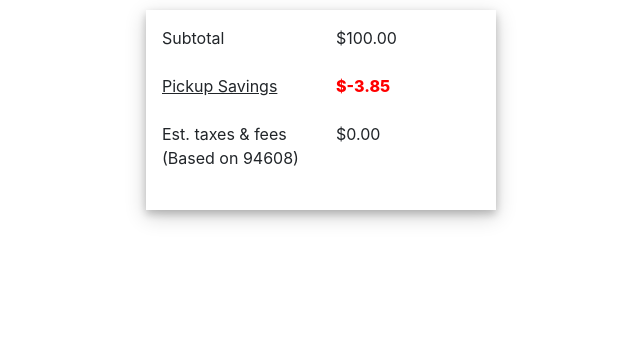
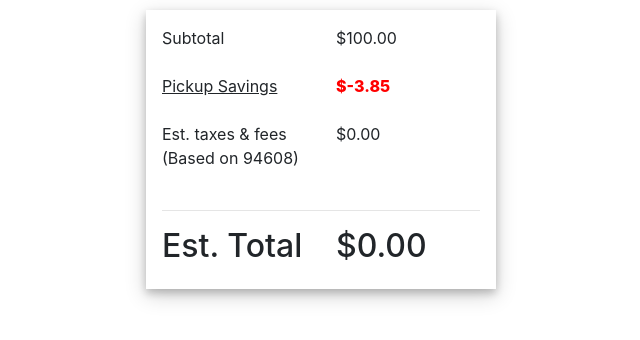
Before and after one commit to EvanReinstein/shopping-cart, a React (Create React App) app: page / in a window 1280 px wide. Shown: the top 340 px of the page, without its empty margins (319-959 px from the left). Built offline with nearby package versions, Linux system fonts and the light colour scheme.

Commit message:
Adds estimated total component

```diff
--- a/src/App.js
+++ b/src/App.js
@@ -5,6 +5,7 @@
 import SubTotal from './components/Subtotal/Subtotal';
 import PickupSavings from './components/PickupSavings/PickupSavings';
 import TaxesFees from './components/TaxesFees/TaxesFees';
+import EstimatedTotal from './components/EstimatedTotal/EstimatedTotal';
 
 // CSS Imports
 import './App.css';
@@ -16,7 +17,8 @@
     this.state = {
       total: 100,
       pickupSavings: -3.85,
-      taxes: 0
+      taxes: 0,
+      estimatedTotal: 0
     }
   }
   render() {
@@ -26,6 +28,8 @@
           <SubTotal price={this.state.total.toFixed(2)} />
           <PickupSavings price={this.state.pickupSavings}/>
           <TaxesFees taxes={this.state.taxes.toFixed(2)}/>
+          <hr />
+          <EstimatedTotal price={this.state.estimatedTotal.toFixed(2)}/>
         </Container>
       </div>
     );
--- /dev/null
+++ b/src/components/EstimatedTotal/EstimatedTotal.js
@@ -0,0 +1,13 @@
+import React, { Component } from 'react'
+import { Row, Col } from 'react-bootstrap';
+
+export default class EstimatedTotal extends Component {
+  render() {
+    return (
+        <Row>
+            <Col md={6}><h2>Est. Total</h2></Col>
+            <Col md={6}><h2> {`$${this.props.price}`} </h2></Col>
+        </Row>
+    )
+  }
+}
```
